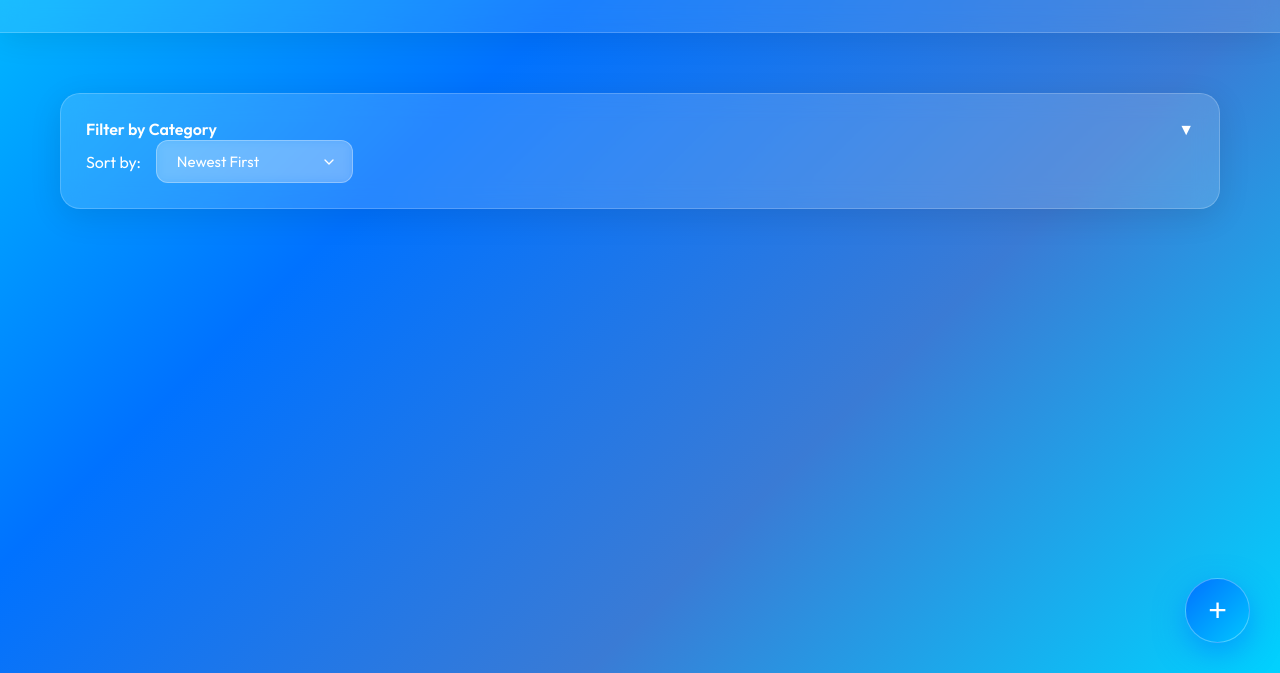
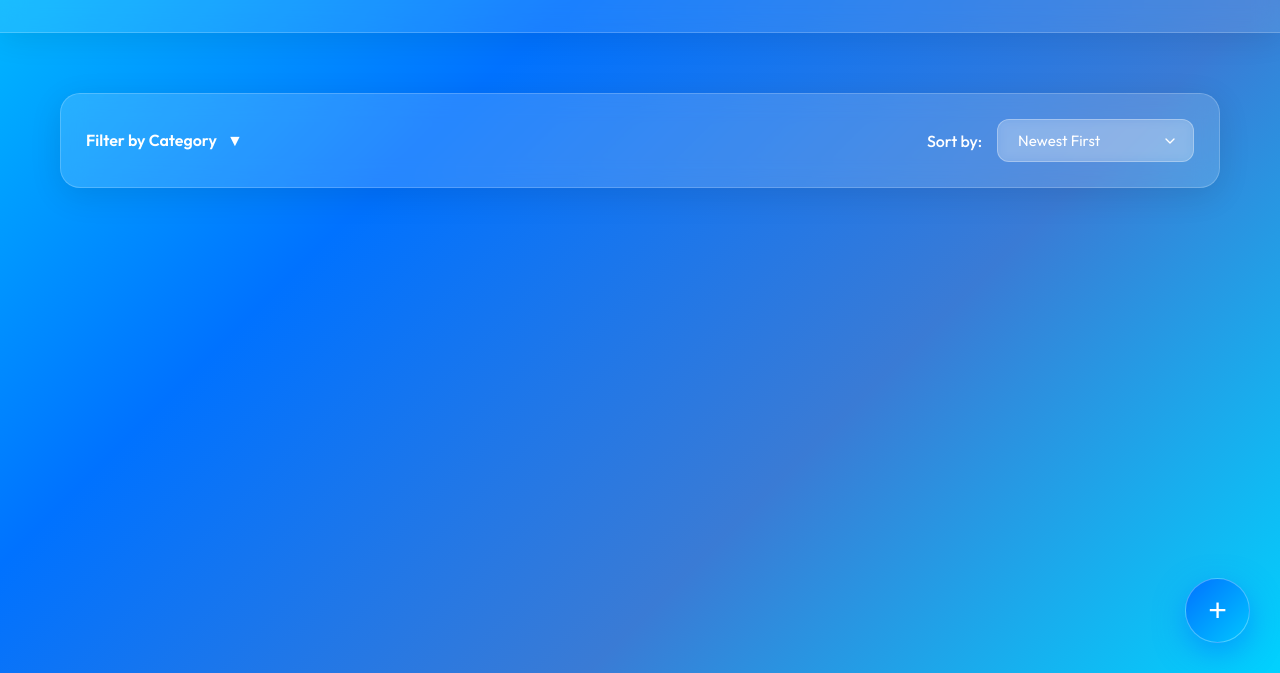
Before and after one commit to ali-marwat/Project_Hub, a plain HTML site: page frontend/index.html in a window 1280 px wide. Shown: the part 127-800 px from the top of the page. Drawn offline with Linux system fonts and the light colour scheme; no server answers; sample sign-in values are in the browser's storage.

Commit message:
UI: Fix category filter overlap with sort dropdown

```diff
--- a/frontend/index.html
+++ b/frontend/index.html
@@ -30,16 +30,29 @@
   </nav>
 
   <main class="container">
-    <div class="category-filter">
-      <div class="category-filter-header"
-        style="display: flex; justify-content: space-between; align-items: center; width: 100%; cursor: pointer;"
-        id="categoryToggleBtn">
-        <label style="cursor: pointer; margin: 0; font-weight: 600;">Filter by Category</label>
-        <span class="toggle-icon" style="transition: transform 0.3s ease;">▼</span>
+    <div class="category-filter" style="flex-direction: column; align-items: stretch; gap: 15px;">
+
+      <!-- Top Row with Flex -->
+      <div
+        style="display: flex; justify-content: space-between; align-items: center; width: 100%; flex-wrap: wrap; gap: 15px;">
+        <div class="category-filter-header" style="display: flex; align-items: center; gap: 10px; cursor: pointer;"
+          id="categoryToggleBtn">
+          <label style="cursor: pointer; margin: 0; font-weight: 600; font-size: 16px;">Filter by Category</label>
+          <span class="toggle-icon" style="transition: transform 0.3s ease;">▼</span>
+        </div>
+
+        <div class="filter-group" style="margin: 0;">
+          <label style="font-weight: 500;">Sort by:</label>
+          <select id="sortFilter">
+            <option value="newest">Newest First</option>
+            <option value="stars">Most Popular (Stars)</option>
+          </select>
+        </div>
       </div>
 
+      <!-- Expandable Bottom Row -->
       <div class="category-tabs-wrapper" id="categoryTabsWrapper"
-        style="display: none; width: 100%; margin-top: 15px; opacity: 0; transition: opacity 0.3s ease;">
+        style="display: none; width: 100%; opacity: 0; transition: opacity 0.3s ease;">
         <div class="category-tabs-container" id="categoryTabs">
           <button class="category-tab active" data-value="all">All</button>
           <button class="category-tab" data-value="Web">Web Dev</button>
@@ -53,13 +66,6 @@
         </div>
       </div>
 
-      <div class="filter-group">
-        <label>Sort by:</label>
-        <select id="sortFilter">
-          <option value="newest">Newest First</option>
-          <option value="stars">Most Popular (Stars)</option>
-        </select>
-      </div>
     </div>
 
     <div id="projectsContainer" class="projects-grid"></div>
```
